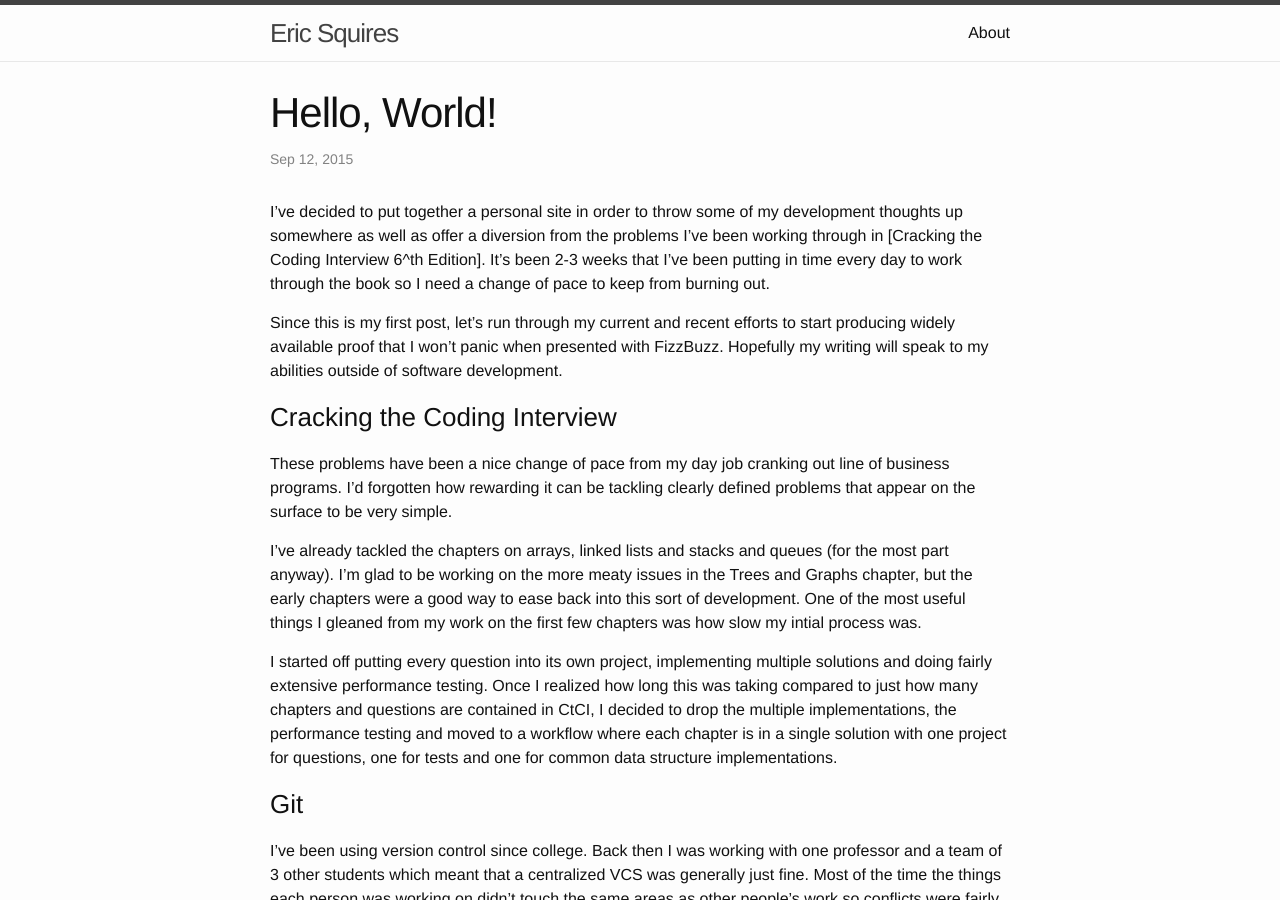
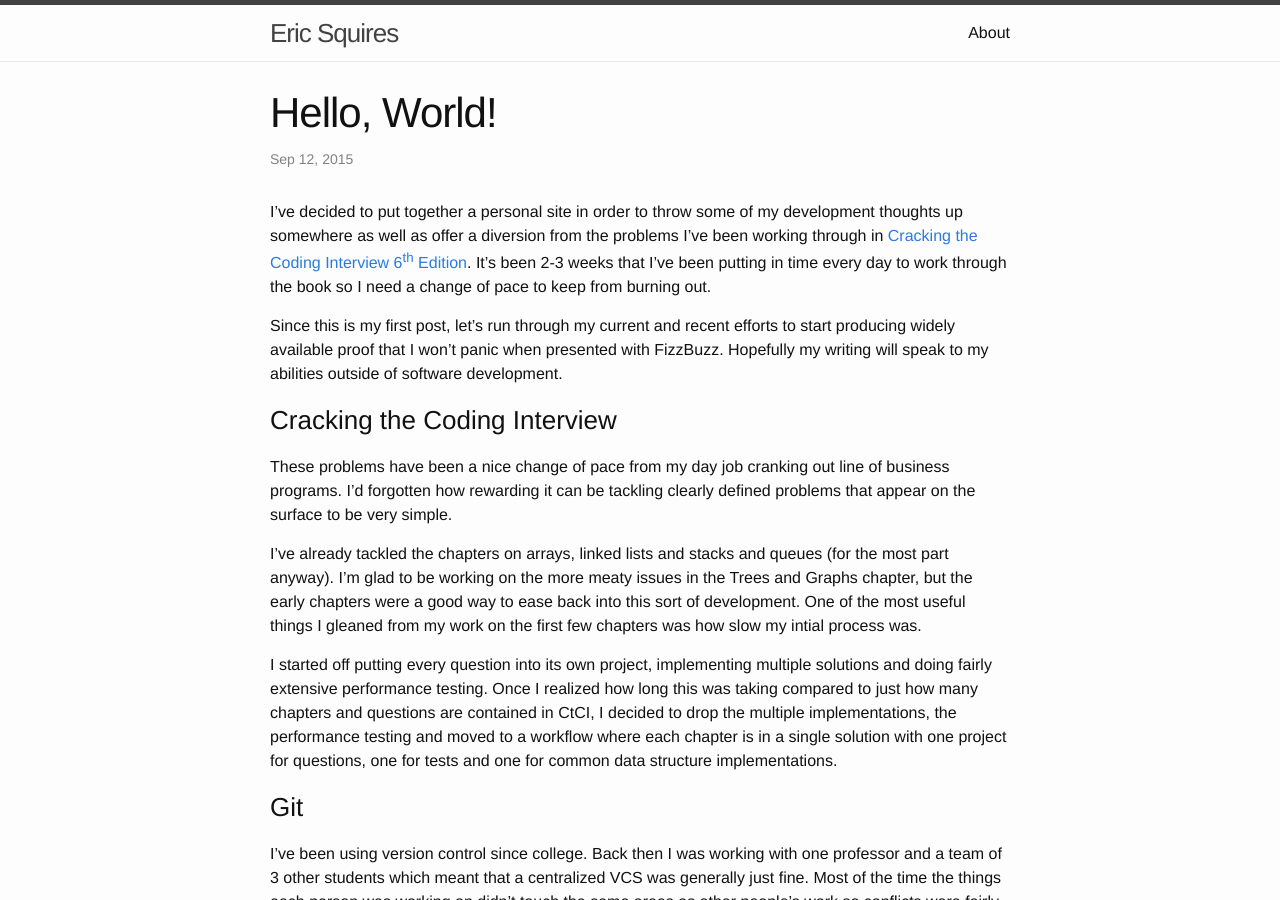
Before and after one commit to EricSquires/PersonalSite, a Jekyll site: the page built from _posts/2015-09-12-hello-world.md, in a window 1280 px wide and 900 px high. Built offline with Jekyll 4.4.1, drawn with Linux system fonts in a browser that asks for light colours.

```diff
--- a/_includes/head.html
+++ b/_includes/head.html
@@ -3,7 +3,7 @@
   <meta http-equiv="X-UA-Compatible" content="IE=edge">
   <meta name="viewport" content="width=device-width, initial-scale=1">
 
-  <title>{% if page.title %}{{ page.title }}{% else %}{{ site.title }}{% endif %}</title>
+  <title>{% if page.title %}{{ page.title | prepend: " | " | prepend: site.title }}{% else %}{{ site.title }}{% endif %}</title>
   <meta name="description" content="{% if page.excerpt %}{{ page.excerpt | strip_html | strip_newlines | truncate: 160 }}{% else %}{{ site.description }}{% endif %}">
 
   <link rel="stylesheet" href="{{ "/css/main.css" | prepend: site.baseurl }}">
--- a/_posts/2015-09-12-hello-world.md
+++ b/_posts/2015-09-12-hello-world.md
@@ -5,7 +5,7 @@ date:   2015-09-12 14:34:00
 categories: site-update cracking-the-coding-interview git c-sharp
 ---
 
-I've decided to put together a personal site in order to throw some of my development thoughts up somewhere as well as offer a diversion from the problems I've been working through in [Cracking the Coding Interview 6^th Edition]. It's been 2-3 weeks that I've been putting in time every day to work through the book so I need a change of pace to keep from burning out.
+I've decided to put together a personal site in order to throw some of my development thoughts up somewhere as well as offer a diversion from the problems I've been working through in [Cracking the Coding Interview 6<sup>th</sup> Edition][ctci]. It's been 2-3 weeks that I've been putting in time every day to work through the book so I need a change of pace to keep from burning out.
 
 Since this is my first post, let's run through my current and recent efforts to start producing widely available proof that I won't panic when presented with FizzBuzz. Hopefully my writing will speak to my abilities outside of software development.
 
```
Also changed, not shown: other parts of _posts/2015-09-12-hello-world.md (+2 -0 lines).
